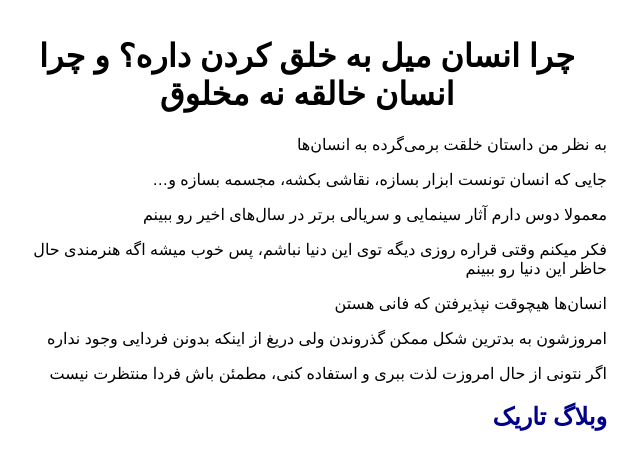
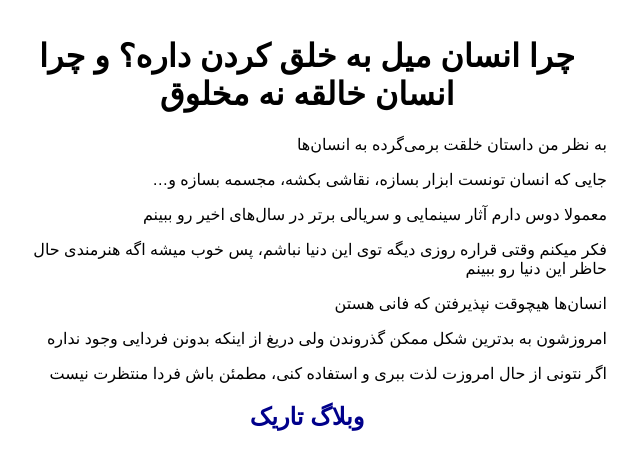
Before and after one commit to darkblog/darkblog.github.io, a Jekyll site: the page built from _posts/2024-7-3-8.md, in a window 1280 px wide. Shown: the top 470 px of the page, without its empty margins (437-1077 px from the left). Built offline with Jekyll 4.4.1, drawn with Linux system fonts in a browser that asks for light colours.

Commit message:
Update post.html

```diff
--- a/_layouts/post.html
+++ b/_layouts/post.html
@@ -7,7 +7,7 @@
 <head>
 <title>{{ page.title }}</title>
 <meta name="viewport" content="width=device-width">
-<style>body{font-family:sans-serif;margin:auto;padding:1em;max-width:600px}a{text-decoration:none;color:darkblue}a,h1{text-align:center}</style>
+<style>body{font-family:sans-serif;margin:auto;padding:1em;max-width:600px}a{text-decoration:none;color:darkblue}h1,h2{text-align:center}</style>
 </head>
 <body>
 <h1>{{ page.title }}</h1>
```
